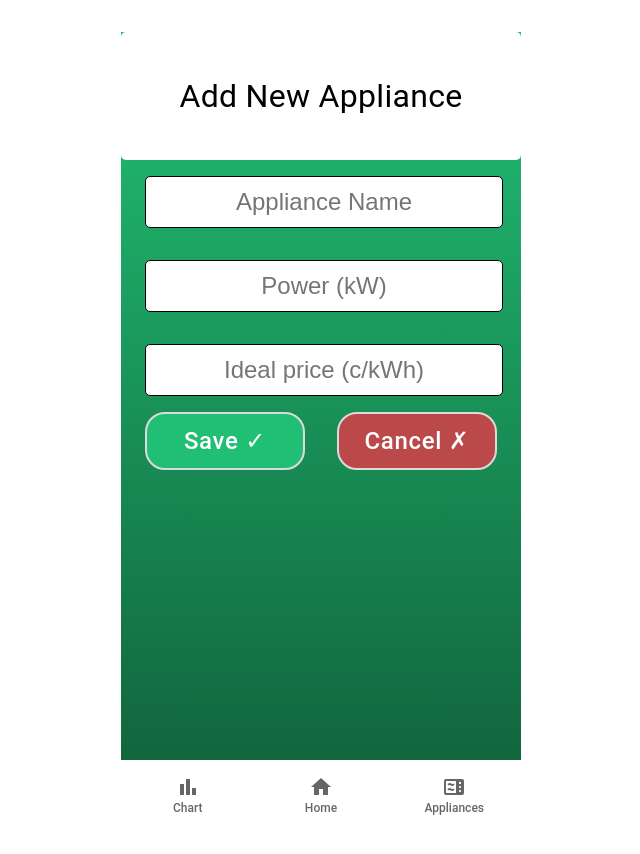
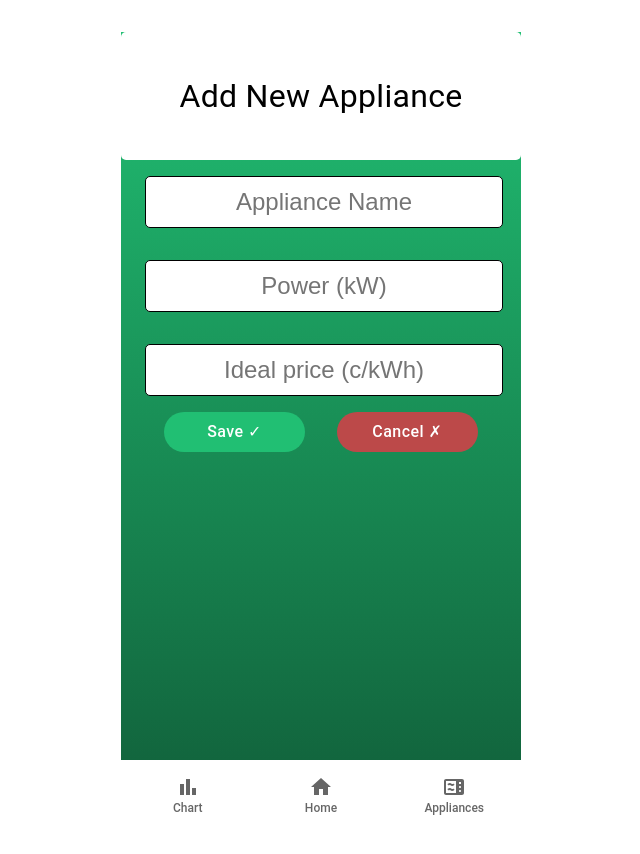
Before and after one commit to LeeviLautanen/PricePulseApp, a React (Vite) app: page /AddAppliance in a window 1280 px wide. Shown: the top 854 px of the page, without its empty margins (319-959 px from the left). Built offline with nearby package versions, Linux system fonts and the light colour scheme.

Commit message:
Update AddAppliance.jsx

```diff
--- a/src/components/AddAppliance.jsx
+++ b/src/components/AddAppliance.jsx
@@ -126,12 +126,12 @@ const AddAppliance = ({ onAddAppliance }) => {
             sx={{
               backgroundColor: "#21BF73",
               color: "white",
-              fontSize: "1.5rem",
+              fontSize: "1rem",
               "&:hover": { backgroundColor: "#12663E" },
               borderRadius: "20px",
-              border: "2px solid rgb(219, 219, 219)",
+              border: "0px solid rgb(219, 219, 219)",
               textAlign: "center",
-              width: "60%",
+              width: "40%",
               textTransform: "none",
             }}
           >
@@ -143,12 +143,12 @@ const AddAppliance = ({ onAddAppliance }) => {
             sx={{
               backgroundColor: "rgb(188, 73, 73)",
               color: "white",
-              fontSize: "1.5rem",
+              fontSize: "1rem",
               "&:hover": { backgroundColor: "rgb(102, 19, 19)" },
               borderRadius: "20px",
-              border: "2px solid rgb(219, 219, 219)",
+              border: "0px solid rgb(219, 219, 219)",
               textAlign: "center",
-              width: "60%",
+              width: "40%",
               textTransform: "none",
             }}
           >
```
